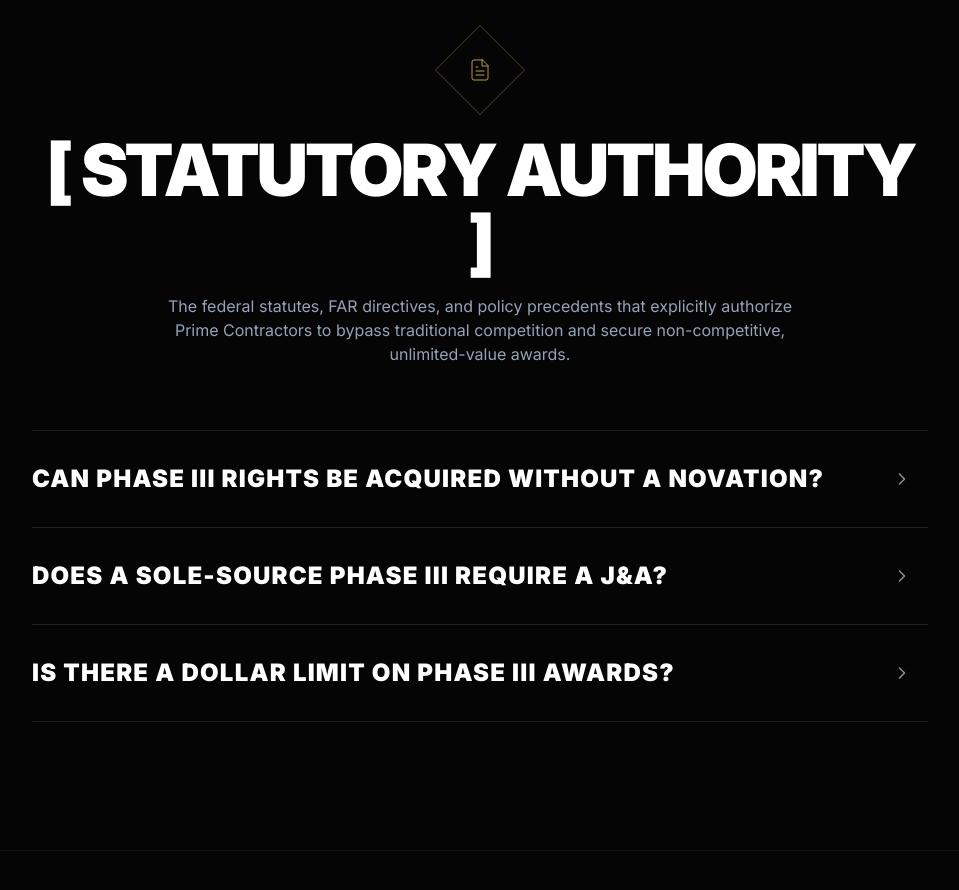
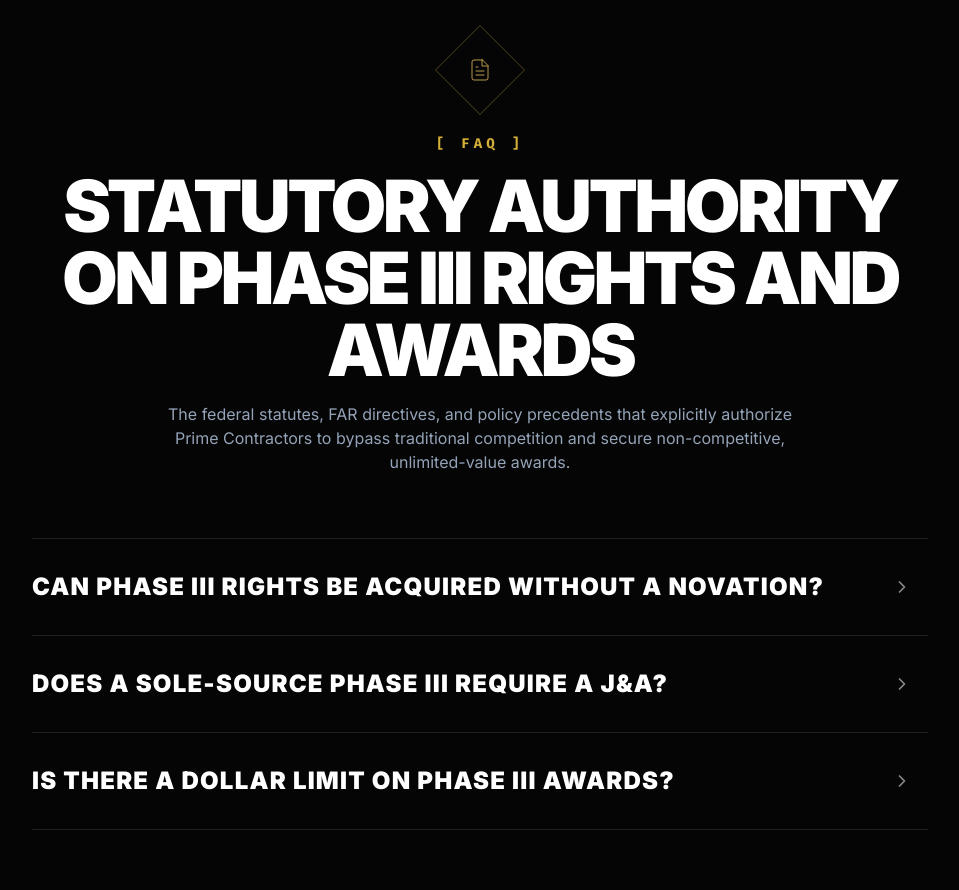
Before and after one commit to transactivate/website, a React (Vite) app: page /#landing in a window 1280 px wide. Shown: the part 2600-3490 px from the top of the page, without its empty margins (160-1119 px from the left). Built offline with nearby package versions, Linux system fonts and the light colour scheme.

Commit message:
UI refactor: Deploy mobile typography scaling lock and exact FAQ UX split

```diff
--- a/src/App.jsx
+++ b/src/App.jsx
@@ -265,7 +265,7 @@ const LandingKey = ({ onNavigate }) => (
       <h1 className="sr-only">Transactivate</h1>
 
       {/* V2 Header Sizing Adjustment - Bulletproof mobile wrapping */}
-      <h2 className="text-4xl sm:text-5xl md:text-7xl lg:text-[5.5rem] font-black text-white mb-6 md:mb-10 leading-[1.1] md:leading-[1] tracking-tight uppercase px-2 w-full max-w-7xl md:whitespace-nowrap break-words sm:break-normal">
+      <h2 className="text-[2.5rem] sm:text-5xl md:text-7xl lg:text-[5.5rem] font-black text-white mb-6 md:mb-10 leading-[1.1] md:leading-[1] tracking-tight uppercase px-2 w-full max-w-7xl md:whitespace-nowrap break-words sm:break-normal">
         Sole-Source <span className="text-transparent bg-clip-text bg-gradient-to-br from-brand-gold via-brand-light_steel to-white glow-text">SBIR M&A.</span>
       </h2>
 
@@ -424,7 +424,8 @@ const FaqKey = () => (
           <FileText className="text-brand-gold -rotate-45 block md:hidden" size={20} strokeWidth={1} />
           <FileText className="text-brand-gold -rotate-45 hidden md:block" size={24} strokeWidth={1} />
         </div>
-        <h2 className="text-4xl sm:text-5xl md:text-6xl lg:text-7xl font-black text-white uppercase tracking-tighter mb-4 leading-[1] md:leading-[0.9] break-words">[ Statutory Authority ]</h2>
+        <p className="font-mono text-[10px] sm:text-xs md:text-sm tracking-[0.2em] md:tracking-[0.3em] font-bold text-[#d4af37] uppercase mb-4 break-words whitespace-normal">[ FAQ ]</p>
+        <h2 className="text-4xl sm:text-5xl md:text-6xl lg:text-7xl font-black text-white uppercase tracking-tighter mb-4 leading-[1] md:leading-[0.9] break-words">Statutory Authority on Phase III Rights and Awards</h2>
         <p className="text-slate-400 max-w-2xl mx-auto text-center mt-4 mb-12">
           The federal statutes, FAR directives, and policy precedents that explicitly authorize Prime Contractors to bypass traditional competition and secure non-competitive, unlimited-value awards.
         </p>
```
